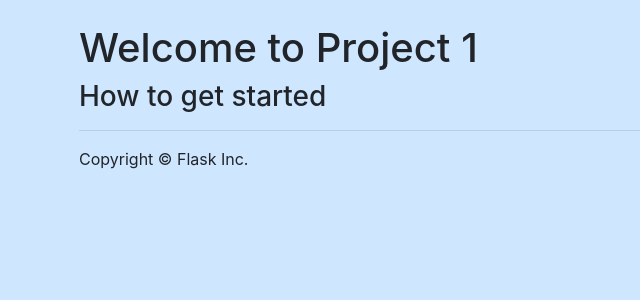
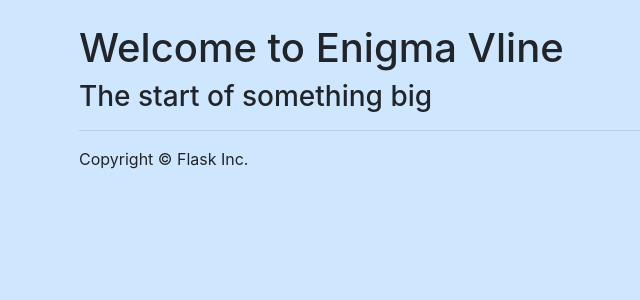
Before and after one commit to Phillipj1514/EnigmaWebServices, a Flask app: page / in a window 1280 px wide. Shown: the part 56-356 px from the top of the page, without its empty margins (6-646 px from the left). Run offline with Flask 2, Linux system fonts and the light colour scheme; some libraries are stand-ins or nearby versions.

Commit message:
change readme and htm

```diff
--- a/app/templates/home.html
+++ b/app/templates/home.html
@@ -1,8 +1,8 @@
 {% extends "base.html" %}
 
 {% block main %}
-<h1 class="page-header">Welcome to Project 1</h1>
-<h3> How to get started</h3>
+<h1 class="page-header">Welcome to Enigma Vline</h1>
+<h3> The start of something big</h3>
 <ul>
 
 </ul>
```
Also changed, not shown: README.md.
